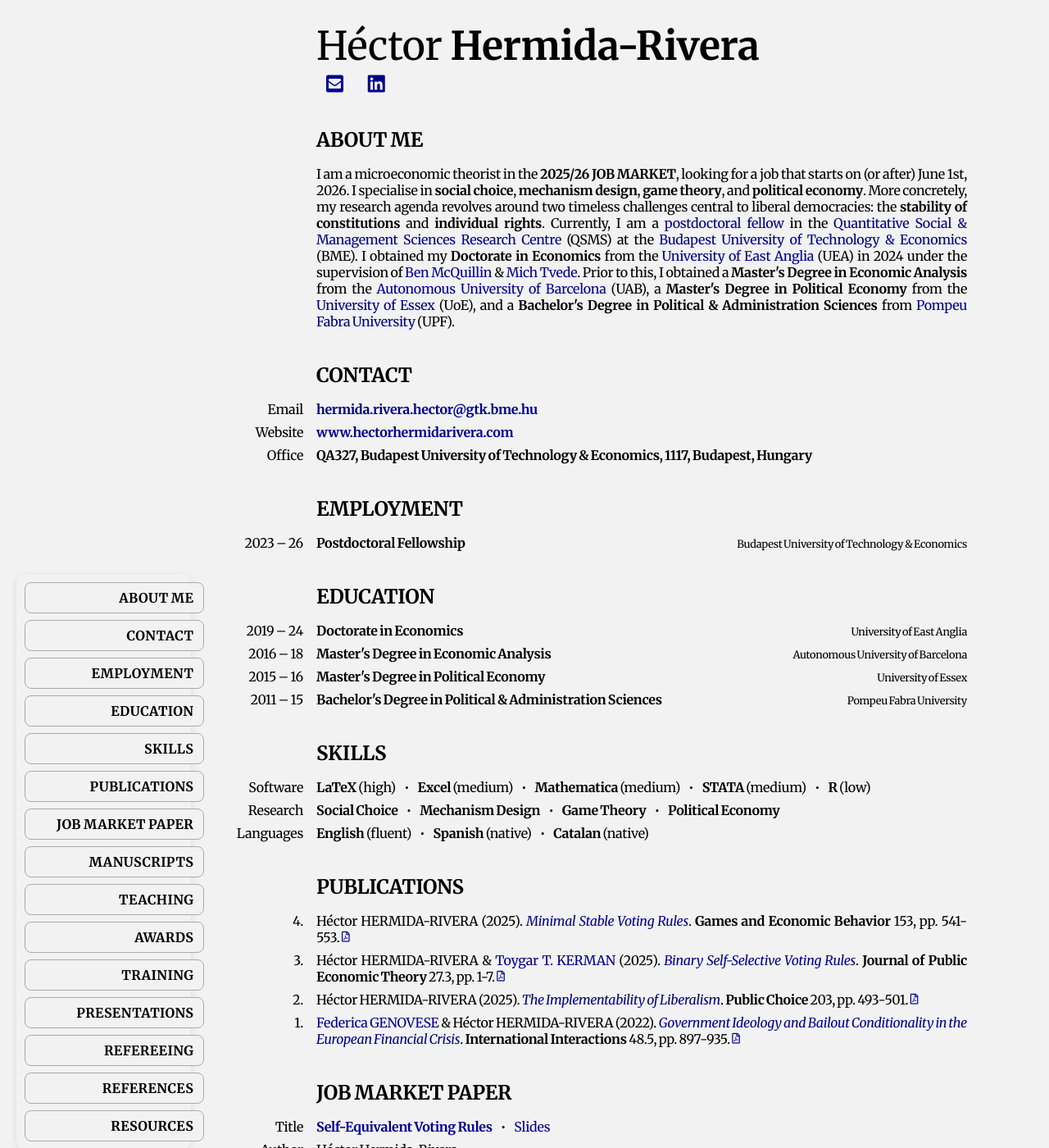
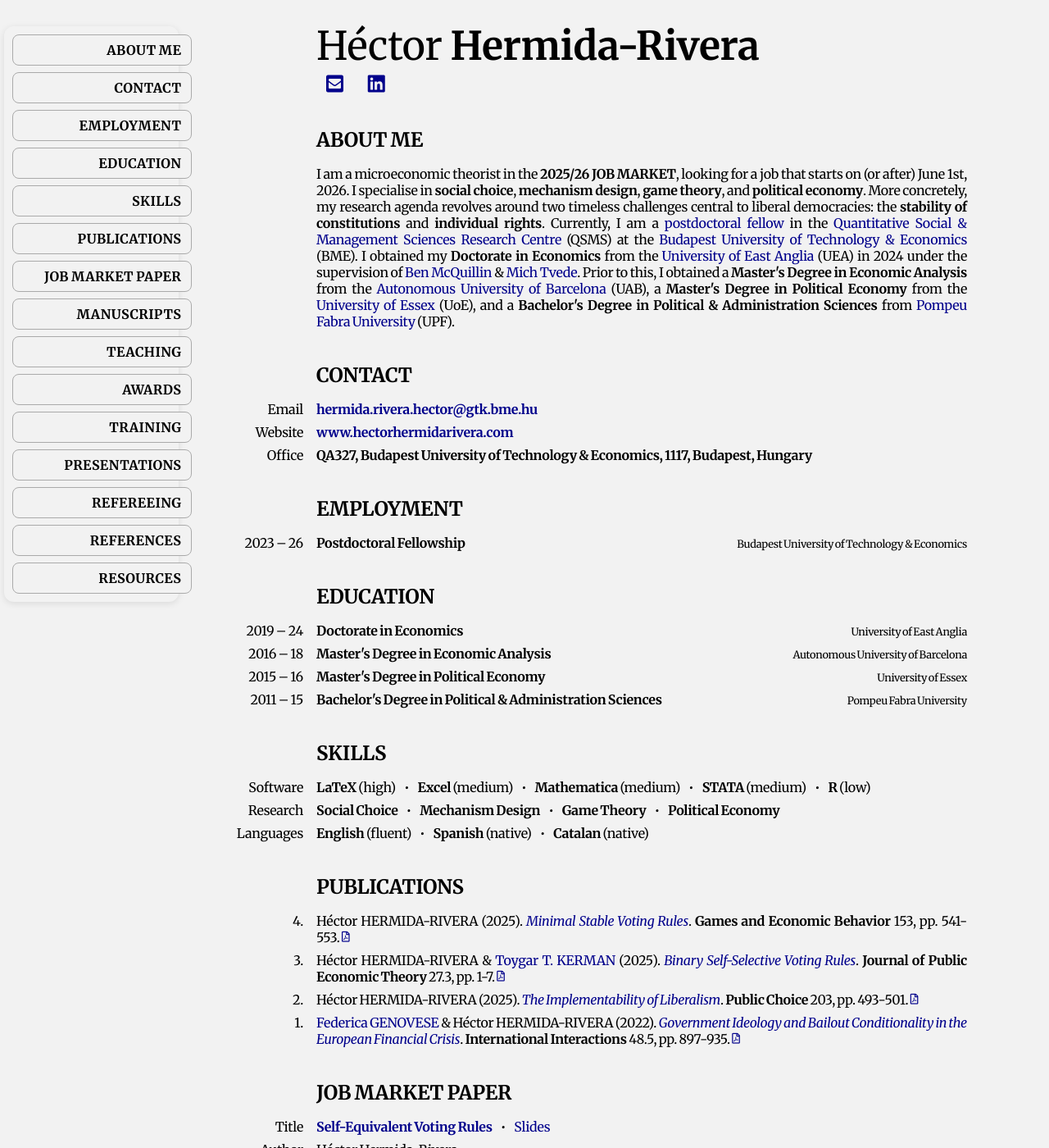
Before and after one commit to HectorHermidaRivera/hectorhermidarivera.github.io, a Jekyll site: the page built from index.md, in a window 1280 px wide and 1400 px high. Shown: the whole window at 82% size. Built offline with Jekyll 4.4.1, drawn with Linux system fonts in a browser that asks for light colours; a style sheet for code colours, icons or effects is not loaded.

Commit message:
Update style.css

```diff
--- a/assets/css/style.css
+++ b/assets/css/style.css
@@ -10,8 +10,8 @@ a {
 /* New Sidebar Style */
 .sidebar {
   position: fixed;
-  top: 50%;                /* optional: leave some space from top */
-  left: 20px;               /* optional: inset from left */
+  justify-content: center;  /* center links vertically within sidebar */
+  left: 5px;               /* optional: inset from left */
   width: auto;              /* shrink to fit links */
   background-color: #f2f2f2; /* same as page background */
   padding: 10px;            /* small padding around links */
```
